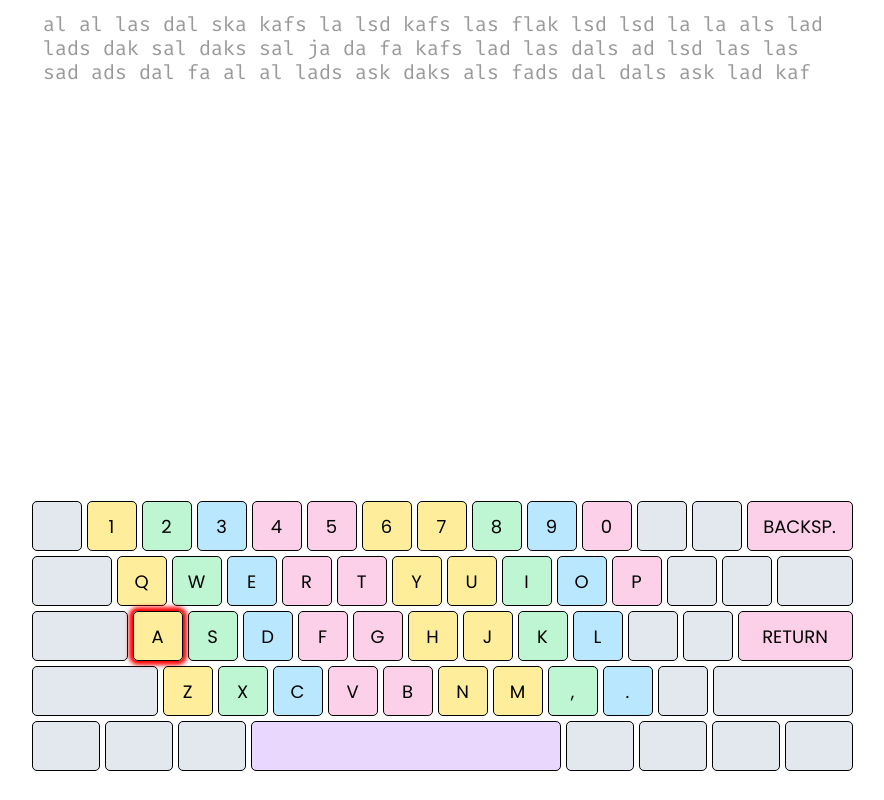
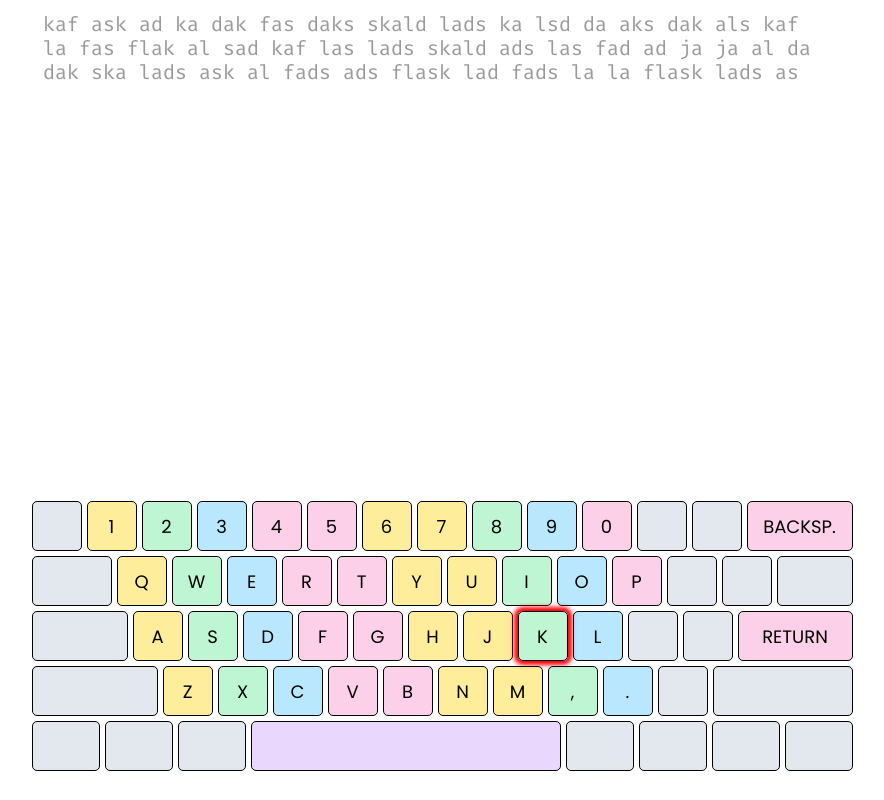
Before and after one commit to 30isnottoolate/typing-trainer, a React app: page / in a window 1280 px wide. Both pictures are taken after a click on the button "Start Training". Shown: the whole page, without its empty margins (198-1082 px from the left). Built offline with nearby package versions, Linux system fonts and the light colour scheme.

Commit message:
Import textGenerator function and implement is

```diff
--- a/src/components/Trainer.tsx
+++ b/src/components/Trainer.tsx
@@ -1,6 +1,7 @@
 import React, { useState, useRef, useEffect } from "react";
 
 import wordBank from "../utilities/wordBank";
+import textGenerator from "../utilities/textGenerator";
 
 import Keyboard from "./Keyboard";
 import YesNoBox from "./YesNoBox";
@@ -28,31 +29,9 @@ const Trainer: React.FC<TrainerProps> = (
     const textAreaRef = useRef<HTMLTextAreaElement>(null);
 
     useEffect(() => {
-        if (currentLevel > 0) {
-            let currentWords = wordBank[currentLevel - 1];
-            let textCollector = "";
+            setTextSource(textGenerator(currentLevel, wordBank));
 
-            for (let numberOfLines = 0; numberOfLines < 3; numberOfLines++) {
-                let lineCollector = "";
-                let isLineFull = false;
-
-                do {
-                    let randomIndex = Math.floor(Math.random() * currentWords.length);
-                    let randomWord = currentWords[randomIndex];
-
-                    if ((lineCollector + randomWord).length < 66) {
-                        lineCollector = `${lineCollector} ${randomWord}`;
-                    } else {
-                        textCollector = `${textCollector}\n${lineCollector.trim()}`;
-                        isLineFull = true;
-                    }
-                }
-                while (!isLineFull);
-            }
-
-            setTextSource(textCollector.trim());
             setTextInput("");
-        }
     }, [currentLevel]);
 
     useEffect(() => {
```
